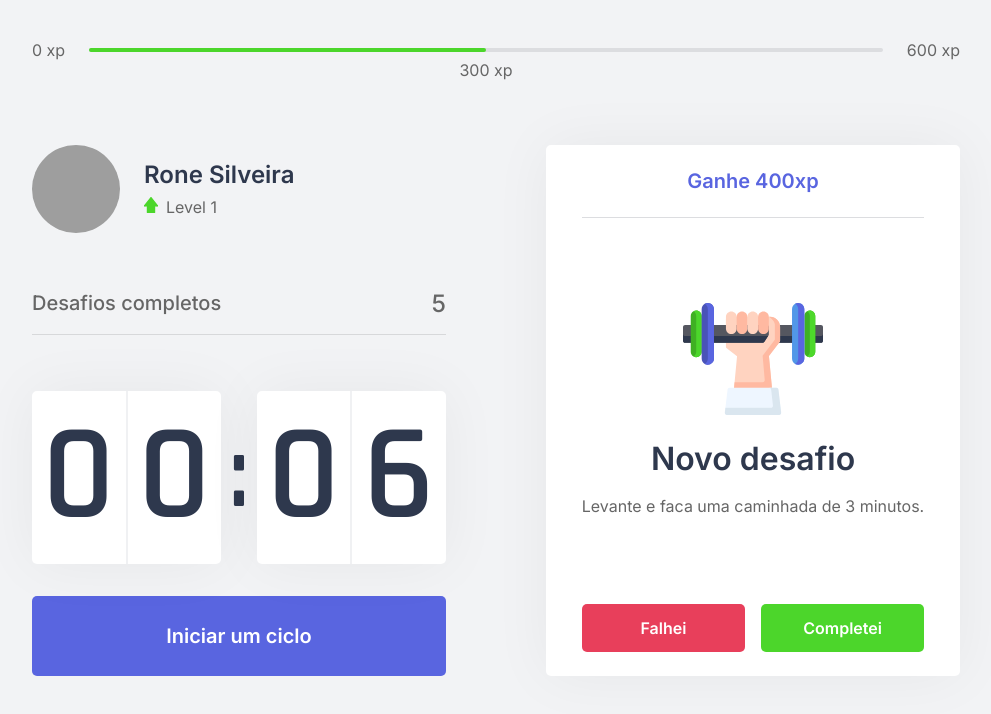
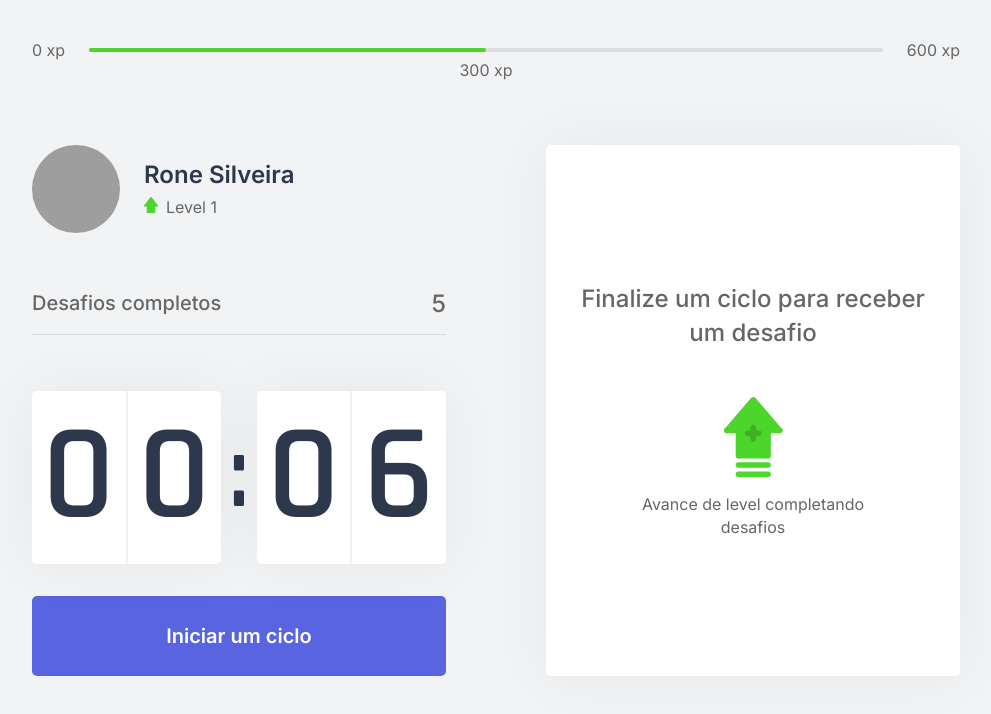
Before and after one commit to RoneBS/nlw4-moveit-next, a Next.js app: page / in a window 1280 px wide. Shown: the top 714 px of the page, without its empty margins (144-1135 px from the left). Built offline with nearby package versions, Linux system fonts and the light colour scheme; grey boxes are pictures that could not be loaded.

Commit message:
context api implementation updated

```diff
--- a/src/components/ChallengeBox.tsx
+++ b/src/components/ChallengeBox.tsx
@@ -3,20 +3,18 @@
 import styles from '../styles/components/ChallengeBox.module.css';
 
 export function ChallengeBox(){
-  const contextData = useContext(ChallengesContext);
-
-  const hasActiveChallenge = true;
+  const { activeChallenge } = useContext(ChallengesContext);
 
   return (
     <div className={styles.challengeBoxContainer}>
-      { hasActiveChallenge ? (
+      { activeChallenge ? (
         <div className={styles.challengeActive}>
-          <header>Ganhe 400xp</header>
+          <header>Ganhe {activeChallenge.amount} xp</header>
 
           <main>
-            <img src="icons/body.svg" />
+            <img src={`icons/${activeChallenge.type}.svg`} />
             <strong>Novo desafio</strong>
-            <p>Levante e faca uma caminhada de 3 minutos.</p>
+            <p>{activeChallenge.description}</p>
           </main>
 
           <footer>
--- a/src/contexts/ChallengesContext.tsx
+++ b/src/contexts/ChallengesContext.tsx
@@ -1,9 +1,17 @@
 import { createContext, useState, ReactNode } from 'react';
+import challenges from '../../challenges.json';
+
+interface Challenge {
+  type: 'body' | 'eye';
+  description: string;
+  amount: number;
+}
 
 interface ChallengesContextData {
   level: number;
   currentExperience: number;
   challengesCompleted: number;
+  activeChallenge: Challenge;
   levelUp: () => void;
   startNewChallenge: () => void;
 }
@@ -19,13 +27,17 @@
   const [currentExperience, setCurrentExperience] = useState(0);
   const [challengesCompleted, setChallengesCompleted] = useState(0);
 
+  const [activeChallenge, setActiveChallenge] = useState(null)
 
   function levelUp() {
     setLevel(level + 1)
   }
 
   function startNewChallenge() {
-    console.log('New challenge');
+    const randomChallengeIndex = Math.floor(Math.random() * challenges.length)
+    const challenge = challenges[randomChallengeIndex];
+
+    setActiveChallenge(challenge);
   }
 
   return (
@@ -36,6 +48,7 @@
       challengesCompleted,
       levelUp,
       startNewChallenge,
+      activeChallenge,
       }}
       >
       {children}
```
